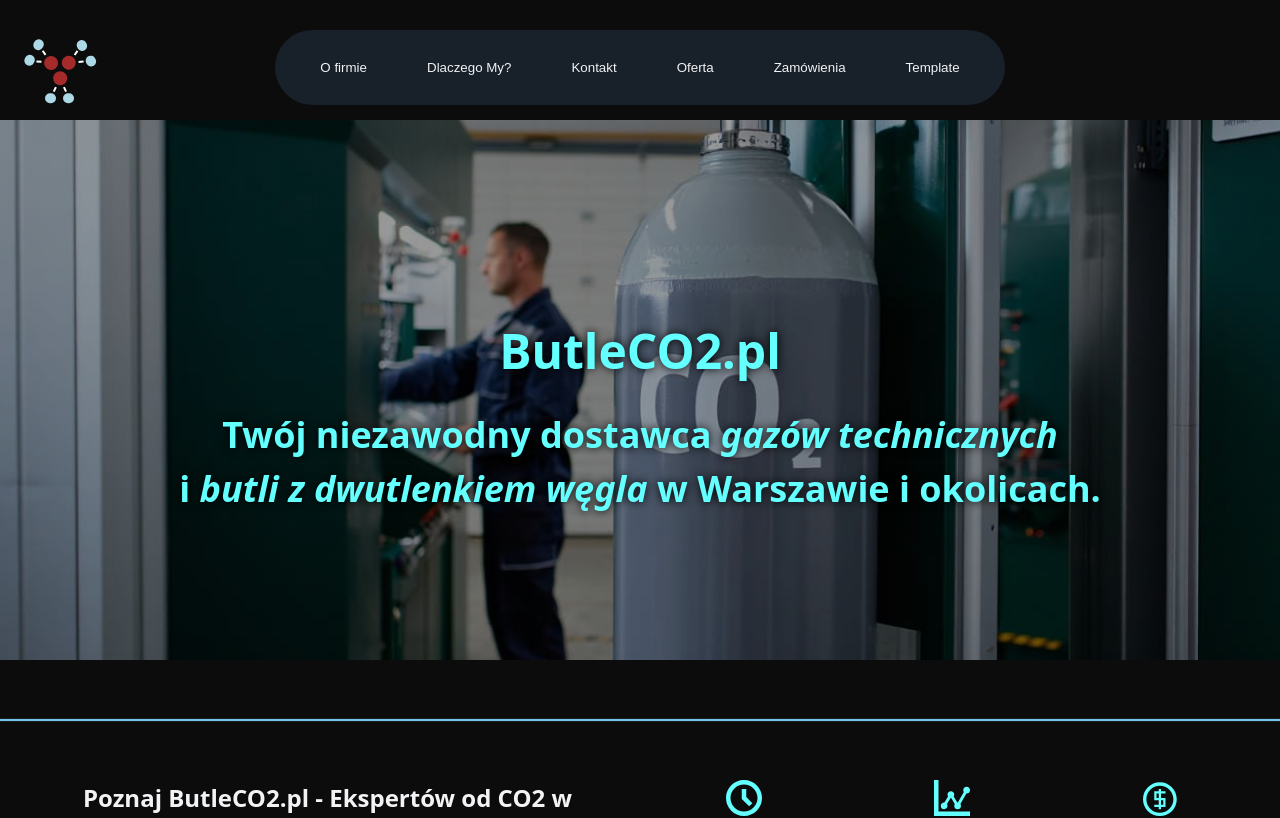
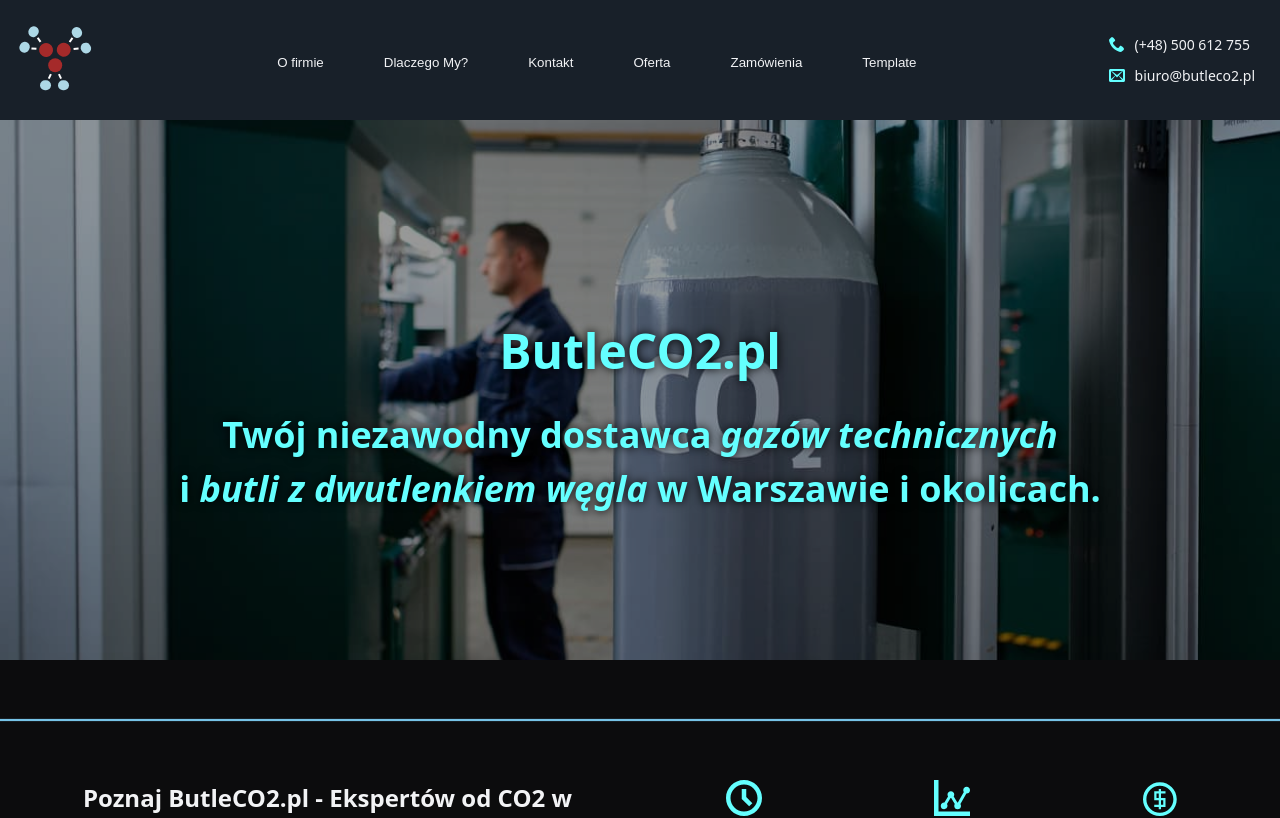
Before and after one commit to AMichalMurawski/butleCO2, a React (Vite) app: page / in a window 1280 px wide. Shown: the top 818 px of the page. Built offline with nearby package versions, Linux system fonts and the light colour scheme.

Commit message:
add phone and mail to header

```diff
--- a/src/sections/Header/Header.styled.ts
+++ b/src/sections/Header/Header.styled.ts
@@ -1,4 +1,5 @@
 import styled from 'styled-components';
+import { P } from '../../styles/Global.styled';
 
 export const HeaderWraper = styled.header`
   position: fixed;
@@ -11,12 +12,14 @@ export const HeaderWraper = styled.header`
 `;
 
 export const HeaderBox = styled.div`
+  height: 120px;
   position: relative;
-  padding: 30px;
+  padding: 25px;
   max-width: 1280px;
   width: 100%;
   display: flex;
-  justify-content: center;
+  justify-content: space-between;
+  background-color: #1f2a38aa;
 `;
 
 export const NavbarWraper = styled.nav`
@@ -25,15 +28,41 @@ export const NavbarWraper = styled.nav`
   display: flex;
   flex-direction: row;
   gap: 30px;
-  background-color: #1f2a38aa;
   border-radius: 100px;
 `;
 
 export const LogoWraper = styled.div`
-  position: absolute;
-  left: 30px;
-  top: 50%;
-  transform: translateY(-50%);
   width: 60px;
   height: 60px;
 `;
+
+export const ContactsWraper = styled.div`
+  display: flex;
+  flex-direction: column;
+  gap: 10px;
+  justify-content: center;
+`;
+
+export const Link = styled.a`
+  width: max-content;
+  display: flex;
+  flex-direction: row;
+  gap: 10px;
+  align-items: center;
+  color: inherit;
+  text-decoration: none;
+`;
+
+export const IconWraper = styled.div`
+  width: 16px;
+  height: 16px;
+  translate: 0 -3px;
+`;
+
+export const LinkText = styled(P)`
+  &:hover {
+    text-shadow: 0 0 5px cyan;
+    border-bottom: 1px solid cyan;
+    cursor: pointer;
+  }
+`;
--- a/src/sections/Header/Header.tsx
+++ b/src/sections/Header/Header.tsx
@@ -1,6 +1,15 @@
 import React from 'react';
-import { HeaderBox, HeaderWraper, LogoWraper, NavbarWraper } from './Header.styled';
-import { Button, LogoIcon } from '../../components';
+import {
+  ContactsWraper,
+  HeaderBox,
+  HeaderWraper,
+  IconWraper,
+  Link,
+  LinkText,
+  LogoWraper,
+  NavbarWraper,
+} from './Header.styled';
+import { Button, IconSvg, LogoIcon } from '../../components';
 import { useIdSection } from '../../context/Section/IdSectionContext';
 
 const navbarList = [
@@ -18,7 +27,9 @@ const Header: React.FC = () => {
   return (
     <HeaderWraper>
       <HeaderBox>
-        <LogoWraper><LogoIcon dimension='100%'/></LogoWraper>
+        <LogoWraper>
+          <LogoIcon dimension="100%" />
+        </LogoWraper>
         <NavbarWraper>
           {navbarList.map(option => (
             <Button
@@ -31,6 +42,20 @@ const Header: React.FC = () => {
             />
           ))}
         </NavbarWraper>
+        <ContactsWraper>
+          <Link href="tel:(+48)500612755">
+            <IconWraper>
+              <IconSvg name="phone" />
+            </IconWraper>
+            <LinkText>(+48) 500 612 755</LinkText>
+          </Link>
+          <Link href="mailto:biuro@butleco2.pl">
+            <IconWraper>
+              <IconSvg name="mail" />
+            </IconWraper>
+            <LinkText>biuro@butleco2.pl</LinkText>
+          </Link>
+        </ContactsWraper>
       </HeaderBox>
     </HeaderWraper>
   );
```
